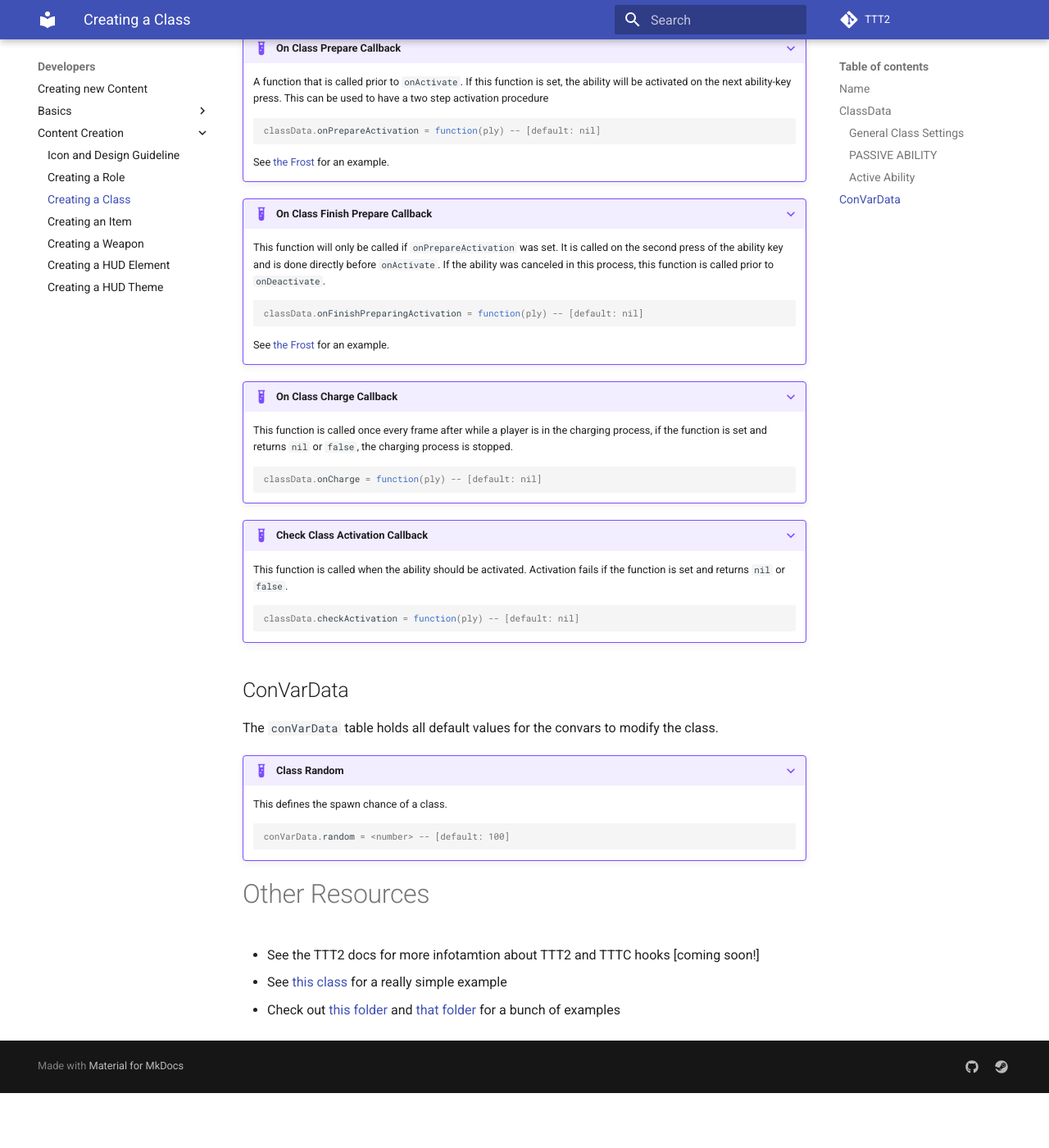
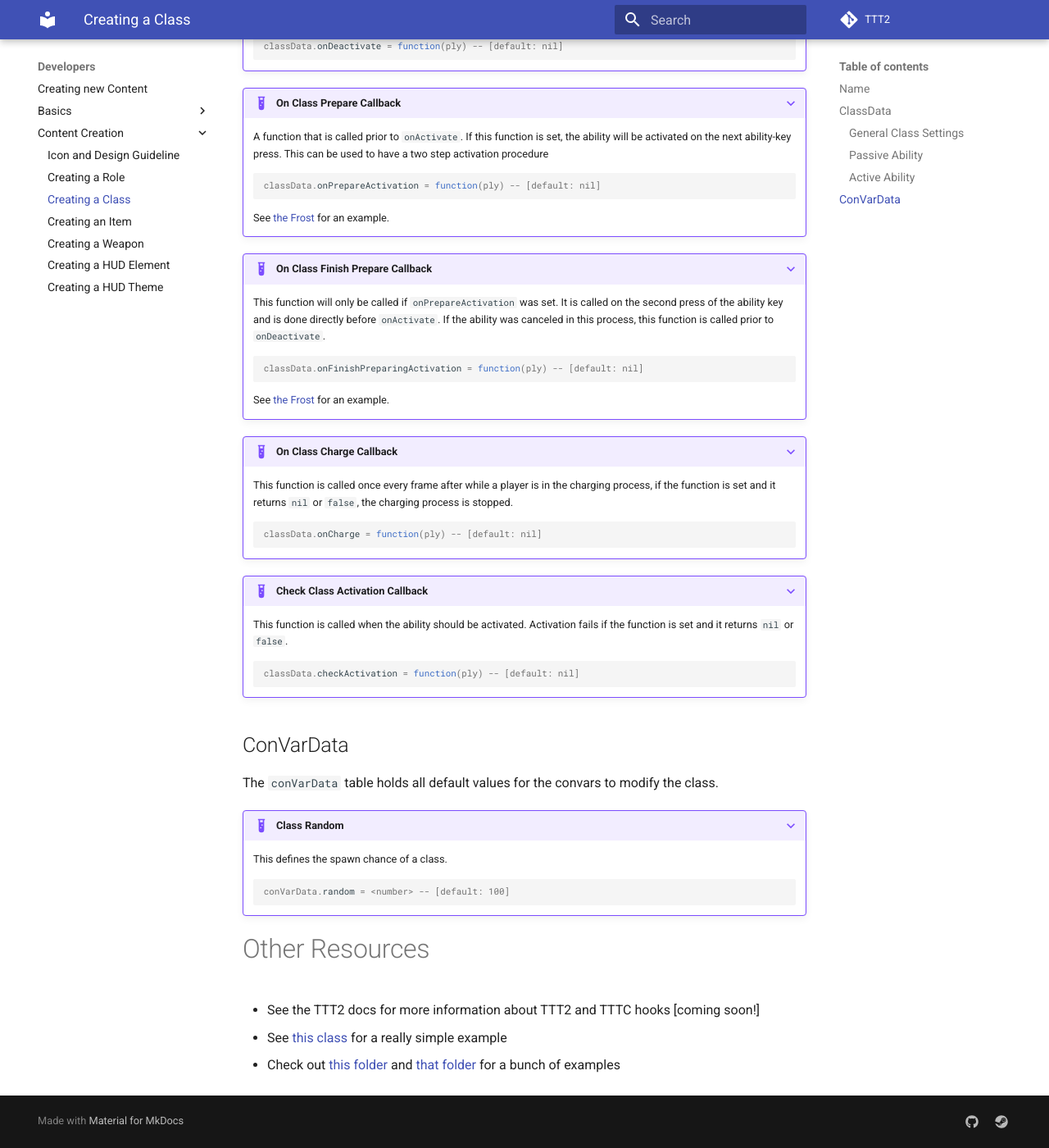
Before and after one commit to TTT-2/docs, an MkDocs documentation site: the page built from docs/developers/content-creation/creating-a-class.md, in a window 1280 px wide and 1400 px high, scrolled down 4889 px. Shown: the whole window at 82% size. Built offline with MkDocs 1.6.1 and Material for MkDocs 9.7.7, drawn with Linux system fonts in a browser that asks for light colours; comment, search, counter and statistics services are not loaded; before the commit the page ends 6222 px from its top, so only the background shows below that; some of the changed text lies outside the part shown.

````diff
--- a/docs/developers/content-creation/creating-a-class.md
+++ b/docs/developers/content-creation/creating-a-class.md
@@ -82,7 +84,7 @@ The `classData` argument is a table that contains all the important class settin
 
     See [the Vendetta](https://github.com/TTT-2/ttt2h-pack-default/blob/master/lua/classes/classes/class_vendetta.lua) for an example.
 
-### PASSIVE ABILITY
+### Passive Ability
 
 ???+ example "Passive Weapons"
     A table of weapons given to the player once the class is set, they are automatically removed when the class is removed from the player. You can use the hook `TTTCPreventClassEquipment` to prevent the weapon hand-out and `TTTCPreventClassRemovement` to prevent the weapon removal to happen.
@@ -213,14 +215,14 @@ The `classData` argument is a table that contains all the important class settin
 
 
 ???+ example "On Class Charge Callback"
-    This function is called once every frame after while a player is in the charging process, if the function is set and returns `nil` or `false`, the charging process is stopped.
+    This function is called once every frame after while a player is in the charging process, if the function is set and it returns `nil` or `false`, the charging process is stopped.
 
     ```lua
     classData.onCharge = function(ply) -- [default: nil]
     ```
 
 ???+ example "Check Class Activation Callback"
-    This function is called when the ability should be activated. Activation fails if the function is set and returns `nil` or `false`.
+    This function is called when the ability should be activated. Activation fails if the function is set and it returns `nil` or `false`.
 
     ```lua
     classData.checkActivation = function(ply) -- [default: nil]
@@ -239,6 +241,6 @@ The `conVarData` table holds all default values for the convars to modify the cl
 
 # Other Resources
 
-- See the TTT2 docs for more infotamtion about TTT2 and TTTC hooks [coming soon!]
+- See the TTT2 docs for more information about TTT2 and TTTC hooks [coming soon!]
 - See [this class](https://github.com/TTT-2/tttc-class_shooter/blob/master/lua/classes/classes/class_shooter.lua) for a really simple example
 - Check out [this folder](https://github.com/TTT-2/ttt2h-pack-default/tree/master/lua/classes/classes) and [that folder](https://github.com/TTT-2/tttc-class_pack/tree/master/lua/classes/classes) for a bunch of examples
````
Also changed, not shown: other parts of docs/developers/content-creation/creating-a-class.md (+2 -0 lines).
